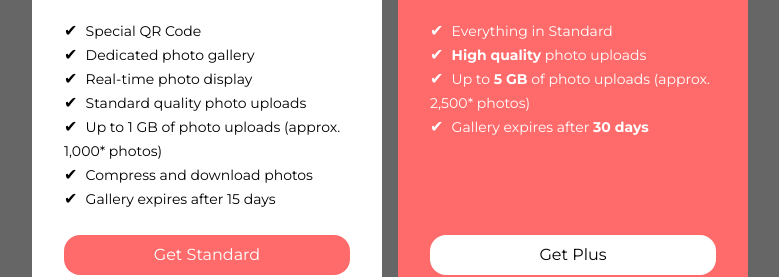
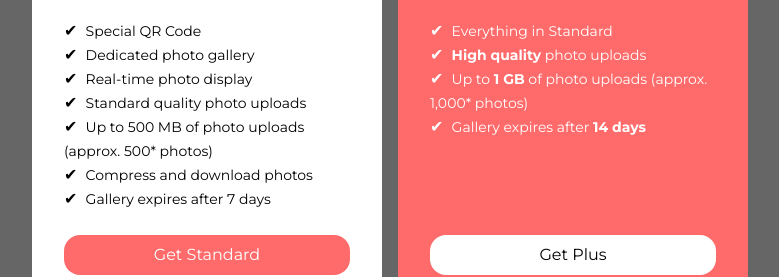
Before and after one commit to vnclrd/ala, a React (Vite) app: page /plans in a window 1280 px wide. Shown: the part 382-659 px from the top of the page, without its empty margins (250-1029 px from the left). Built offline with nearby package versions, Linux system fonts and the light colour scheme.

Commit message:
Update plans

```diff
--- a/src/tsx/Plans.tsx
+++ b/src/tsx/Plans.tsx
@@ -59,7 +59,7 @@ export default function Plans() {
               </span>
               ✔{' '}
               <span className='text-sm pl-1'>
-                Up to 1 GB of photo uploads {'(approx. 1,000* photos)'}
+                Up to 500 MB of photo uploads {'(approx. 500* photos)'}
                 <br />
               </span>
               ✔{' '}
@@ -69,7 +69,7 @@ export default function Plans() {
               </span>
               ✔{' '}
               <span className='text-sm pl-1'>
-                Gallery expires after 15 days
+                Gallery expires after 7 days
                 <br />
               </span>
             </p>
@@ -109,13 +109,13 @@ export default function Plans() {
               </span>
               ✔{' '}
               <span className='text-sm pl-1'>
-                Up to <span className='font-bold'>5 GB</span> of photo uploads{' '}
-                {'(approx. 2,500* photos)'}
+                Up to <span className='font-bold'>1 GB</span> of photo uploads{' '}
+                {'(approx. 1,000* photos)'}
                 <br />
               </span>
               ✔{' '}
               <span className='text-sm pl-1'>
-                Gallery expires after <span className='font-bold'>30 days</span>
+                Gallery expires after <span className='font-bold'>14 days</span>
                 <br />
               </span>
               <br />
```
